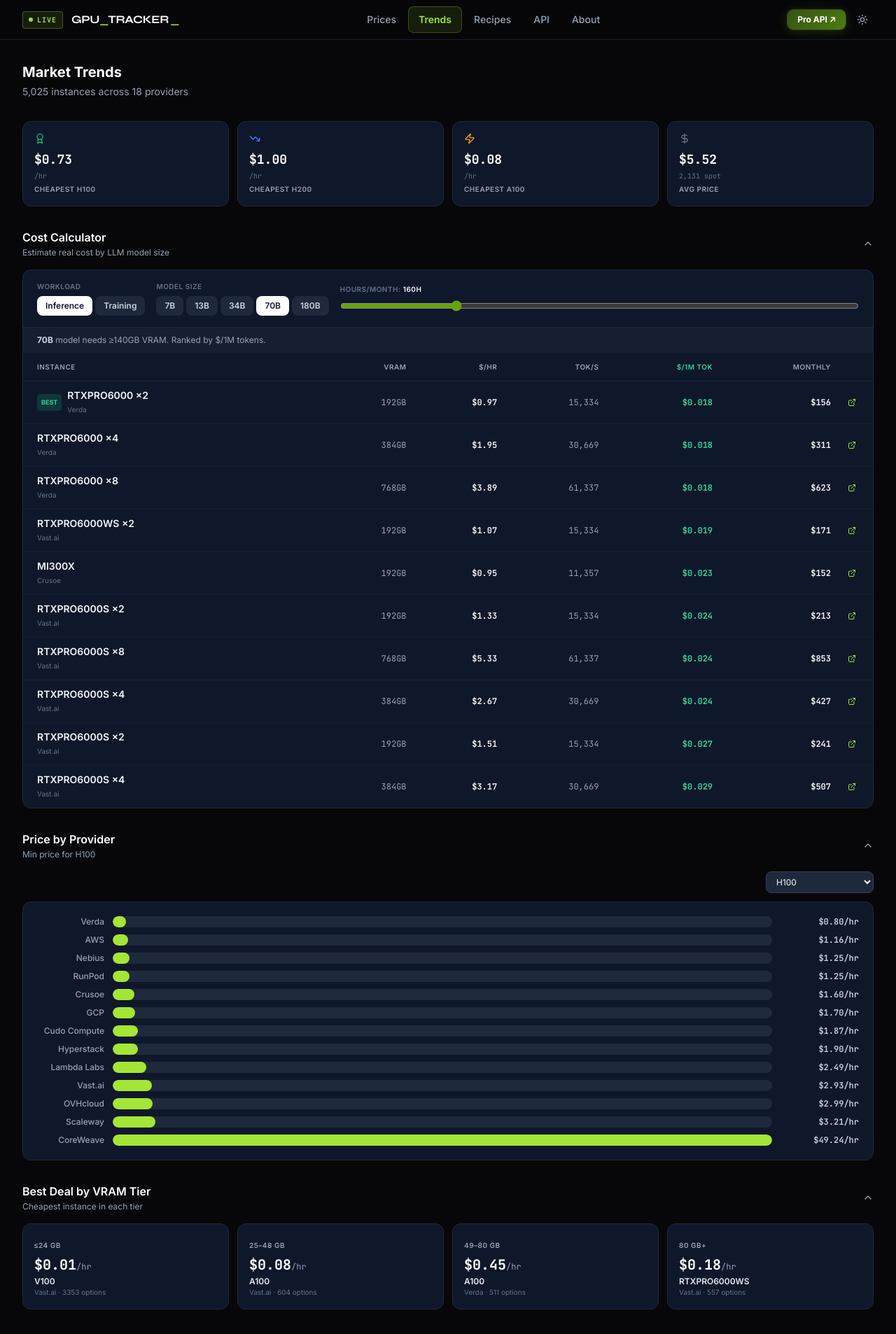
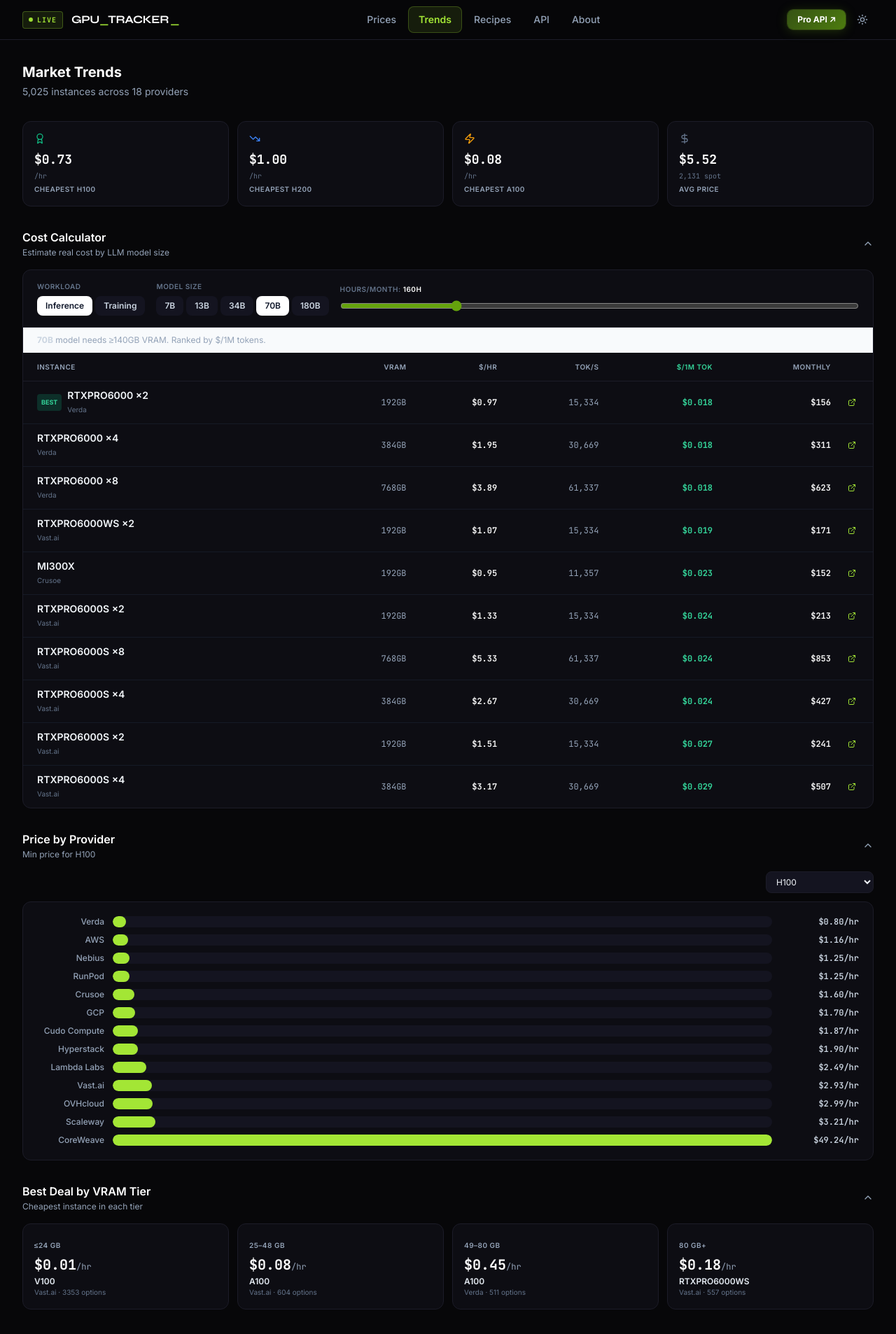
Before and after one commit to brainbreezegames-lang/gpu-tracker, a React (Vite) app: page /trends in a window 1280 px wide. Shown: the top 1906 px of the page at 70% size. Built offline with nearby package versions, Linux system fonts and the light colour scheme.

Commit message:
auto: update 2026-02-22 00:10 UTC

```diff
--- a/components/APIPage.tsx
+++ b/components/APIPage.tsx
@@ -8,7 +8,7 @@
 );
 
 const Section: React.FC<{ title: string; icon: React.FC<{ className?: string }>; children: React.ReactNode }> = ({ title, icon: Icon, children }) => (
-  <div className="bg-white dark:bg-slate-900 rounded-xl border border-slate-200 dark:border-slate-800 p-5">
+  <div className="bg-white dark:bg-ink-card rounded-xl border border-slate-200 dark:border-ink-border p-5">
     <div className="flex items-center gap-2 mb-3">
       <Icon className="h-4 w-4 text-brand-500" />
       <h3 className="text-sm font-semibold text-slate-900 dark:text-white">{title}</h3>
@@ -28,7 +28,7 @@
 
     {/* Endpoint */}
     <Section title="Endpoint" icon={Code}>
-      <div className="flex items-center gap-2 bg-slate-50 dark:bg-slate-800 rounded-lg px-3 py-2 font-mono text-xs mb-3">
+      <div className="flex items-center gap-2 bg-slate-50 dark:bg-ink-muted rounded-lg px-3 py-2 font-mono text-xs mb-3">
         <span className="text-emerald-600 dark:text-emerald-400 font-bold shrink-0">GET</span>
         <span className="text-slate-700 dark:text-slate-300 break-all">https://v2-murex-ten.vercel.app/gpu-data.json</span>
       </div>
@@ -89,7 +89,7 @@
     <Section title="Providers" icon={RefreshCw}>
       <div className="flex flex-wrap gap-1.5 mb-3">
         {['AWS', 'Azure', 'GCP', 'OCI', 'Lambda Labs', 'RunPod', 'Vast.ai', 'Vultr', 'Cudo', 'Nebius', 'TensorDock', 'DigitalOcean', 'HotAisle', 'CloudRift', 'Verda', 'Scaleway', 'Hyperstack', 'Genesis Cloud', 'OVHcloud', 'CoreWeave', 'Crusoe', 'Latitude.sh'].map((name) => (
-          <span key={name} className="text-xs px-2 py-1 rounded-md bg-slate-50 dark:bg-slate-800/50 text-slate-600 dark:text-slate-400 font-medium">{name}</span>
+          <span key={name} className="text-xs px-2 py-1 rounded-md bg-slate-50 dark:bg-white/4 text-slate-600 dark:text-slate-400 font-medium">{name}</span>
         ))}
       </div>
       <p className="text-xs text-slate-400 dark:text-slate-500">
--- a/components/Footer.tsx
+++ b/components/Footer.tsx
@@ -2,7 +2,7 @@
 
 export const Footer: React.FC = () => {
   return (
-    <footer className="bg-white dark:bg-slate-900 border-t border-slate-200/60 dark:border-slate-800 mt-12 transition-colors duration-300">
+    <footer className="bg-white dark:bg-ink-card border-t border-slate-200/60 dark:border-ink-border mt-12 transition-colors duration-300">
       <div className="max-w-7xl mx-auto py-12 px-4 sm:px-6 md:flex md:items-center md:justify-between lg:px-8">
         <div className="flex justify-center gap-4 sm:gap-6 flex-wrap md:order-2">
           <a href="#" className="text-slate-400 hover:text-slate-500 dark:hover:text-slate-300">About</a>
--- a/components/GPUModelPage.tsx
+++ b/components/GPUModelPage.tsx
@@ -193,7 +193,7 @@
                     <span className={`text-[10px] font-semibold px-1.5 py-0.5 rounded ${
                       inst.commitment === 'Spot'
                         ? 'bg-amber-50 text-amber-700 dark:bg-amber-500/10 dark:text-amber-400'
-                        : 'bg-slate-100 text-slate-600 dark:bg-slate-800 dark:text-slate-300'
+                        : 'bg-slate-100 text-slate-600 dark:bg-ink-muted dark:text-slate-300'
                     }`}>
                       {inst.commitment}
                     </span>
--- a/components/PricingPage.tsx
+++ b/components/PricingPage.tsx
@@ -193,7 +193,7 @@
                         ? 'bg-brand-400/20 text-brand-600 dark:text-brand-400'
                         : feat.included
                         ? 'bg-emerald-100 dark:bg-emerald-500/20 text-emerald-600 dark:text-emerald-400'
-                        : 'bg-slate-100 dark:bg-slate-800 text-slate-300 dark:text-slate-600'
+                        : 'bg-slate-100 dark:bg-ink-muted text-slate-300 dark:text-slate-600'
                     }`}>
                       <Check className="h-2.5 w-2.5" strokeWidth={3} />
                     </div>
--- a/components/ProModal.tsx
+++ b/components/ProModal.tsx
@@ -179,7 +179,7 @@
     `px-3 py-1.5 text-[11px] rounded-lg font-semibold border transition-all cursor-pointer ${
       active
         ? 'bg-slate-900 dark:bg-white text-white dark:text-slate-900 border-slate-900 dark:border-white'
-        : 'bg-white dark:bg-slate-800 text-slate-500 dark:text-slate-400 border-slate-200 dark:border-slate-700 hover:border-slate-400 dark:hover:border-slate-500'
+        : 'bg-white dark:bg-ink-muted text-slate-500 dark:text-slate-400 border-slate-200 dark:border-ink-border hover:border-slate-400 dark:hover:border-slate-500'
     }`;
 
   const toggle = (active: boolean) =>
--- a/components/ProviderPage.tsx
+++ b/components/ProviderPage.tsx
@@ -245,7 +245,7 @@
                     <span className={`text-[10px] font-semibold px-1.5 py-0.5 rounded ${
                       inst.commitment === 'Spot'
                         ? 'bg-amber-50 text-amber-700 dark:bg-amber-500/10 dark:text-amber-400'
-                        : 'bg-slate-100 text-slate-600 dark:bg-slate-800 dark:text-slate-300'
+                        : 'bg-slate-100 text-slate-600 dark:bg-ink-muted dark:text-slate-300'
                     }`}>
                       {inst.commitment}
                     </span>
--- a/components/TrendsPage.tsx
+++ b/components/TrendsPage.tsx
@@ -36,7 +36,7 @@
     <span className="text-xs font-medium text-slate-600 dark:text-slate-400 w-24 shrink-0 text-right truncate" title={label}>
       {label}
     </span>
-    <div className="flex-1 bg-slate-100 dark:bg-slate-800 rounded-full h-4 overflow-hidden">
+    <div className="flex-1 bg-slate-100 dark:bg-ink-muted rounded-full h-4 overflow-hidden">
       <div
         className={`${color} rounded-full h-4 transition-all duration-700`}
         style={{ width: `${Math.max(2, (value / max) * 100)}%` }}
@@ -53,7 +53,7 @@
 }: {
   label: string; value: string; sub?: string; icon: React.FC<{ className?: string }>; color: string;
 }) => (
-  <div className="bg-white dark:bg-slate-900 rounded-xl border border-slate-200 dark:border-slate-800 p-4">
+  <div className="bg-white dark:bg-ink-card rounded-xl border border-slate-200 dark:border-ink-border p-4">
     <div className={`${color} mb-2`}><Icon className="h-4 w-4" /></div>
     <div className="text-lg font-bold font-mono text-slate-900 dark:text-white">{value}</div>
     {sub && <div className="text-[10px] text-slate-400 dark:text-slate-500 font-mono mt-0.5">{sub}</div>}
@@ -135,13 +135,13 @@
     `px-3 py-1.5 text-xs font-semibold rounded-lg transition-colors ${
       active
         ? 'bg-slate-900 dark:bg-white text-white dark:text-slate-900'
-        : 'bg-slate-100 dark:bg-slate-800 text-slate-600 dark:text-slate-300 hover:bg-slate-200 dark:hover:bg-slate-700'
+        : 'bg-slate-100 dark:bg-ink-muted text-slate-600 dark:text-slate-300 hover:bg-slate-200 dark:hover:bg-white/5'
     }`;
 
   return (
-    <div className="bg-white dark:bg-slate-900 rounded-xl border border-slate-200 dark:border-slate-800 overflow-hidden">
+    <div className="bg-white dark:bg-ink-card rounded-xl border border-slate-200 dark:border-ink-border overflow-hidden">
       {/* Controls — horizontal, compact */}
-      <div className="px-5 py-4 border-b border-slate-100 dark:border-slate-800 flex flex-wrap items-end gap-4">
+      <div className="px-5 py-4 border-b border-slate-100 dark:border-ink-border flex flex-wrap items-end gap-4">
         <div>
           <label className="text-[10px] font-semibold text-slate-400 dark:text-slate-500 uppercase tracking-wider block mb-1.5">Workload</label>
           <div className="flex gap-1">
@@ -175,7 +175,7 @@
       </div>
 
       {/* Info */}
-      <div className="px-5 py-2.5 bg-slate-50 dark:bg-slate-800/50 text-xs text-slate-500 dark:text-slate-400">
+      <div className="px-5 py-2.5 bg-slate-50 dark:bg-white/4 text-xs text-slate-500 dark:text-slate-400">
         <strong className="text-slate-700 dark:text-slate-300">{modelSizeB}B</strong> model needs ≥{vramNeeded}GB VRAM.
         {workload === 'inference' ? ' Ranked by $/1M tokens.' : ' Ranked by monthly cost.'}
       </div>
@@ -189,7 +189,7 @@
         <div className="overflow-x-auto">
           <table className="w-full text-sm">
             <thead>
-              <tr className="border-b border-slate-100 dark:border-slate-800">
+              <tr className="border-b border-slate-100 dark:border-ink-border">
                 <th className="py-2.5 px-5 text-left text-[10px] font-semibold text-slate-500 dark:text-slate-400 uppercase tracking-wider">Instance</th>
                 <th className="py-2.5 px-3 text-right text-[10px] font-semibold text-slate-500 dark:text-slate-400 uppercase tracking-wider">VRAM</th>
                 <th className="py-2.5 px-3 text-right text-[10px] font-semibold text-slate-500 dark:text-slate-400 uppercase tracking-wider">$/hr</th>
@@ -205,7 +205,7 @@
             </thead>
             <tbody className="divide-y divide-slate-50 dark:divide-slate-800/50">
               {results.map((item, i) => (
-                <tr key={item.id} className="hover:bg-slate-50 dark:hover:bg-slate-800/30 transition-colors">
+                <tr key={item.id} className="hover:bg-slate-50 dark:hover:bg-white/5/30 transition-colors">
                   <td className="py-2.5 px-5">
                     <div className="flex items-center gap-2">
                       {i === 0 && <span className="text-[9px] font-bold bg-emerald-100 text-emerald-700 dark:bg-emerald-500/20 dark:text-emerald-400 px-1.5 py-0.5 rounded shrink-0">BEST</span>}
@@ -305,7 +305,7 @@
     return (
       <div className="space-y-4">
         {[...Array(3)].map((_, i) => (
-          <div key={i} className="h-32 bg-white dark:bg-slate-900 rounded-xl border border-slate-200 dark:border-slate-800 animate-pulse" />
+          <div key={i} className="h-32 bg-white dark:bg-ink-card rounded-xl border border-slate-200 dark:border-ink-border animate-pulse" />
         ))}
       </div>
     );
@@ -346,12 +346,12 @@
           <select
             value={effectiveModel}
             onChange={(e) => setSelectedModel(e.target.value)}
-            className="text-xs rounded-lg border border-slate-200 dark:border-slate-700 bg-white dark:bg-slate-800 text-slate-900 dark:text-slate-100 px-2.5 py-1.5 focus:border-brand-500 outline-none"
+            className="text-xs rounded-lg border border-slate-200 dark:border-ink-border bg-white dark:bg-ink-muted text-slate-900 dark:text-slate-100 px-2.5 py-1.5 focus:border-brand-500 outline-none"
           >
             {availableModels.map((m) => <option key={m} value={m}>{m}</option>)}
           </select>
         </div>
-        <div className="bg-white dark:bg-slate-900 rounded-xl border border-slate-200 dark:border-slate-800 p-5">
+        <div className="bg-white dark:bg-ink-card rounded-xl border border-slate-200 dark:border-ink-border p-5">
           {providerBreakdown.length === 0 ? (
             <p className="text-slate-500 dark:text-slate-400 text-sm text-center py-4">No data for {effectiveModel}</p>
           ) : (
@@ -374,7 +374,7 @@
       <Section title="Best Deal by VRAM Tier" sub="Cheapest instance in each tier">
         <div className="grid grid-cols-2 lg:grid-cols-4 gap-3">
           {vramTiers.map(({ name, best, count }) => (
-            <div key={name} className="bg-white dark:bg-slate-900 rounded-xl border border-slate-200 dark:border-slate-800 p-4">
+            <div key={name} className="bg-white dark:bg-ink-card rounded-xl border border-slate-200 dark:border-ink-border p-4">
               <span className="text-[10px] font-semibold text-slate-500 dark:text-slate-400 uppercase tracking-wider">{name}</span>
               {best ? (
                 <>
@@ -396,7 +396,7 @@
 
       {/* ── Provider Inventory (collapsed by default) ──────────── */}
       <Section title="Provider Inventory" sub="Instance count by provider" defaultOpen={false}>
-        <div className="bg-white dark:bg-slate-900 rounded-xl border border-slate-200 dark:border-slate-800 p-5">
+        <div className="bg-white dark:bg-ink-card rounded-xl border border-slate-200 dark:border-ink-border p-5">
           <div className="space-y-2.5">
             {providerStats.map(({ provider, count, minPrice, modelCount }) => (
               <BarRow
@@ -445,11 +445,11 @@
   }, [data]);
 
   return (
-    <div className="bg-white dark:bg-slate-900 rounded-xl border border-slate-200 dark:border-slate-800 overflow-x-auto">
+    <div className="bg-white dark:bg-ink-card rounded-xl border border-slate-200 dark:border-ink-border overflow-x-auto">
       <table className="min-w-full text-xs">
         <thead>
-          <tr className="bg-slate-50 dark:bg-slate-800/50">
-            <th className="px-4 py-2.5 text-left font-semibold text-slate-500 dark:text-slate-400 sticky left-0 bg-slate-50 dark:bg-slate-800/50 w-24">Model</th>
+          <tr className="bg-slate-50 dark:bg-white/4">
+            <th className="px-4 py-2.5 text-left font-semibold text-slate-500 dark:text-slate-400 sticky left-0 bg-slate-50 dark:bg-white/4 w-24">Model</th>
             {providers.map((p) => (
               <th key={p} className="px-2 py-2.5 font-semibold text-slate-500 dark:text-slate-400 text-center">
                 <div className="truncate max-w-[56px]" title={p}>{p}</div>
@@ -459,8 +459,8 @@
         </thead>
         <tbody className="divide-y divide-slate-100 dark:divide-slate-800">
           {topModels.map((model) => (
-            <tr key={model} className="hover:bg-slate-50 dark:hover:bg-slate-800/30 transition-colors">
-              <td className="px-4 py-2 font-semibold text-slate-900 dark:text-slate-100 sticky left-0 bg-white dark:bg-slate-900 border-r border-slate-100 dark:border-slate-800 text-xs">
+            <tr key={model} className="hover:bg-slate-50 dark:hover:bg-white/5/30 transition-colors">
+              <td className="px-4 py-2 font-semibold text-slate-900 dark:text-slate-100 sticky left-0 bg-white dark:bg-ink-card border-r border-slate-100 dark:border-ink-border text-xs">
                 {model}
               </td>
               {providers.map((provider) => (
```
Also changed, not shown: components/AboutPage.tsx (+4 -4 lines), components/Filters.tsx (+13 -13 lines).
